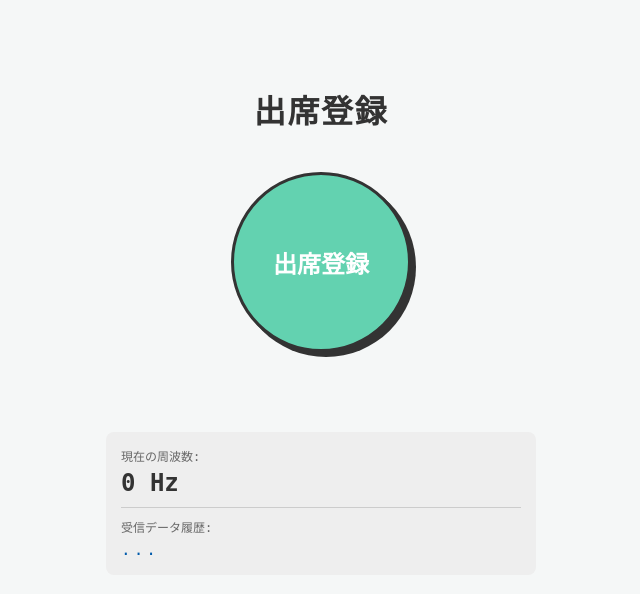
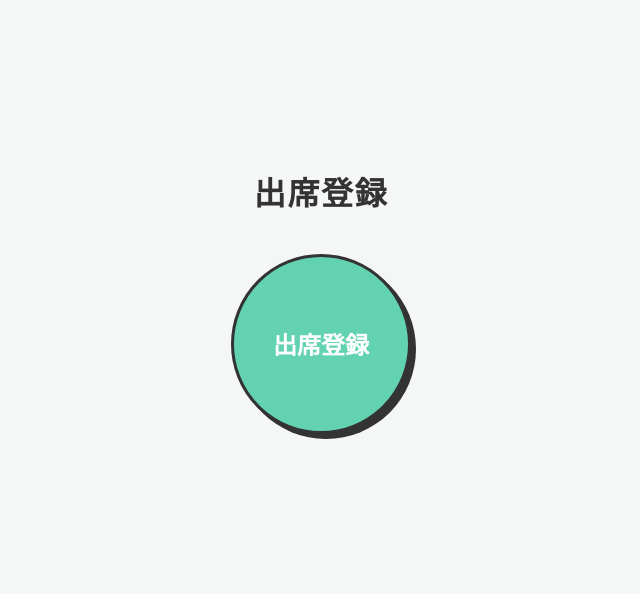
Before and after one commit to esrgdtfdrrthnfytdr/cocone, a FastAPI app: page /register in a window 1280 px wide. Shown: the part 100-694 px from the top of the page, without its empty margins (319-959 px from the left). Run offline with FastAPI, Linux system fonts and the light colour scheme.

Commit message:
Fix 不要なコードのコメントアウト

```diff
--- a/templates/register.html
+++ b/templates/register.html
@@ -43,13 +43,13 @@
         <button id="register-btn" class="circle-button">出席登録</button>
         <p id="status-msg" style="margin-top:20px; font-weight:bold; height: 24px;"></p>
 
-        <div id="signal-monitor" style="margin-top: 20px; padding: 15px; background: #eee; border-radius: 8px; font-family: monospace; width: 90%; max-width: 400px; text-align: left;">
+        <!-- <div id="signal-monitor" style="margin-top: 20px; padding: 15px; background: #eee; border-radius: 8px; font-family: monospace; width: 90%; max-width: 400px; text-align: left;">
             <div style="font-size: 12px; color: #666; margin-bottom: 5px;">現在の周波数:</div>
             <div id="debug-freq" style="font-size: 24px; font-weight: bold; color: #333;">0 Hz</div>
             <hr style="margin: 10px 0; border: 0; border-top: 1px solid #ccc;">
             <div style="font-size: 12px; color: #666; margin-bottom: 5px;">受信データ履歴:</div>
             <div id="debug-bits" style="font-size: 16px; letter-spacing: 3px; color: #005bac; min-height: 20px;">...</div>
-        </div>
+        </div> -->
         </main>
 
     <div id="completion-modal" class="modal-overlay">
--- a/templates/rollCall.html
+++ b/templates/rollCall.html
@@ -52,7 +52,7 @@
             </div>
             <p id="error-message" class="error-message"></p>
 
-            <div style="margin-top: 20px; width: 100%; max-width: 250px; text-align: left;">
+            <!-- <div style="margin-top: 20px; width: 100%; max-width: 250px; text-align: left;">
                 <label for="signal-volume" style="font-size: 14px; font-weight: bold;">
                     信号音量: <span id="vol-display">0.1</span>
                 </label>
@@ -64,7 +64,7 @@
                 <button id="bgm-toggle-btn" class="btn" style="background-color: #63D2B0; color: white; border: none; padding: 8px 20px; border-radius: 20px; cursor: pointer; font-weight: bold; font-family: 'Noto Sans JP', sans-serif;">
                     🎵 BGM: ON
                 </button>
-            </div>
+            </div> -->
             </div>
         <button id="submit-btn" class="circle-button">出席確認</button>
         <div id="status-area" style="margin-top:20px; color:#666;"></div>
```
